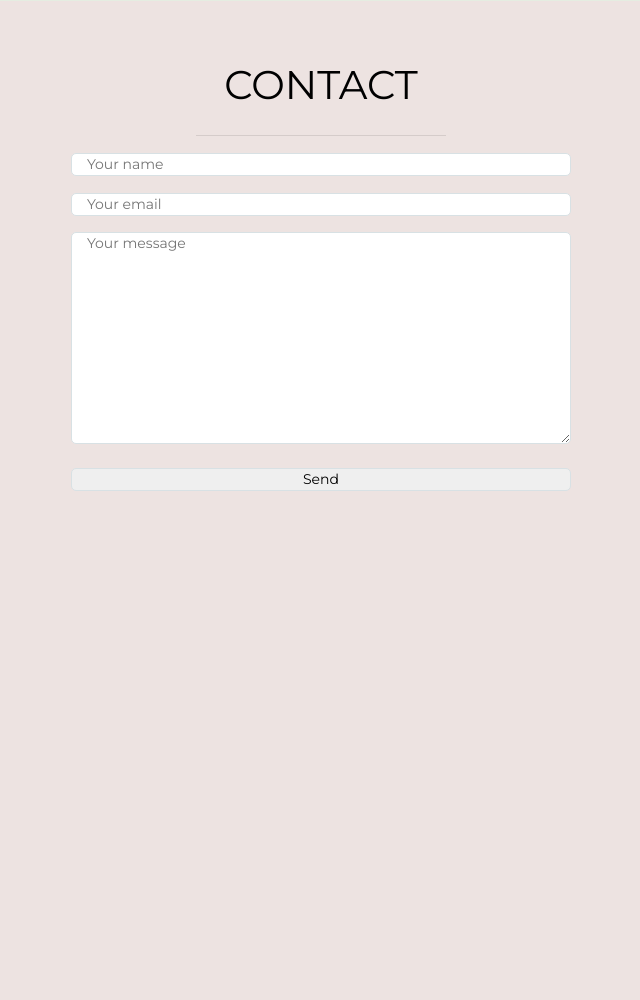
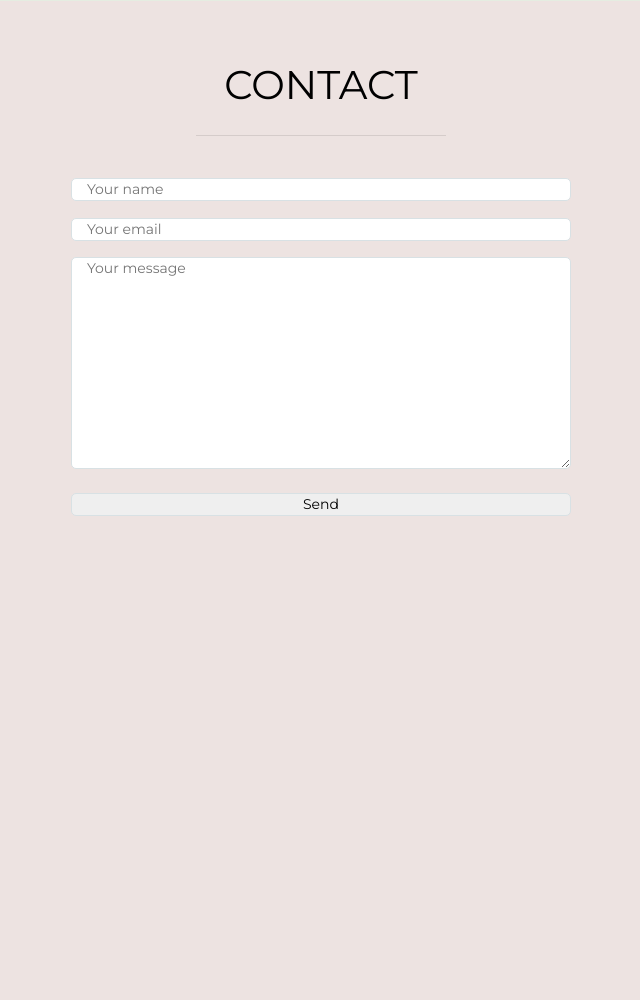
Before and after one commit to JackyJWu/jackyjwu.github.io, a PHP site: page / in a window 1280 px wide. Shown: the part 2951-3951 px from the top of the page, without its empty margins (319-959 px from the left). Run offline with PHP 8.4, Linux system fonts and the light colour scheme; some libraries are stand-ins or nearby versions.

Commit message:
padding to top of contact

```diff
--- a/assets/css/app.css
+++ b/assets/css/app.css
@@ -40,12 +40,14 @@ padding: 120px 0 100px;
   color:white;
   border: 1px solid transparent;
 
+
 }
 .social i:hover{
 
   border: 1px solid rgba(255, 255, 255, .5);
   color: rgba(255, 255, 255, .8);
   border-radius: 5px;
+
 }
 
 .nav-item{
--- a/index.html
+++ b/index.html
@@ -104,7 +104,7 @@
 <div id="contact" class="container-fluid">
   <h1 class="center">CONTACT</h1>
   <hr width="20%">
-  <form method="POST" action="https://formspree.io/jackyjwu86@gmail.com">
+  <form style="padding-top: 25px;" method="POST" action="https://formspree.io/jackyjwu86@gmail.com">
 
 
     <div class="form-group">
```
